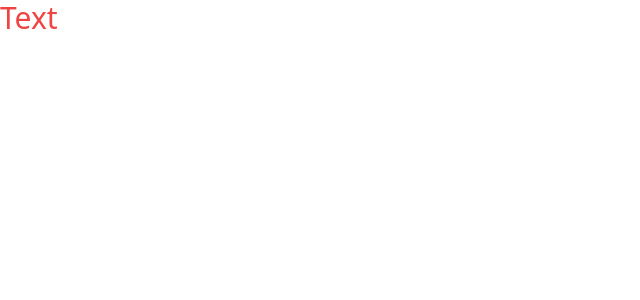
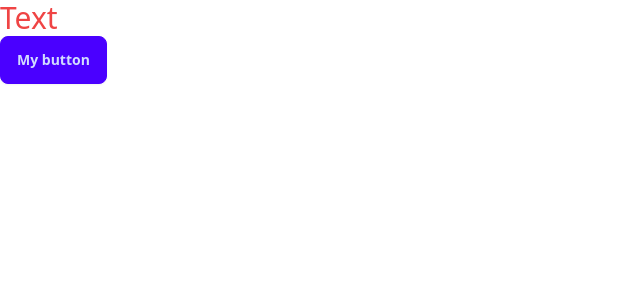
Before and after one commit to yanlimabarbosa/Chat-App, a React (Vite) app in the folder frontend/: page / in a window 1280 px wide. Shown: the top 300 px of the page, without its empty margins (0-640 px from the left). Built offline with nearby package versions, Linux system fonts and the light colour scheme.

Commit message:
feat: Add DaisyUI for styling
Adds DaisyUI to the project for improved styling capabilities.
This provides a set of pre-built components and utilities for faster and more consistent UI development.

```diff
--- a/frontend/package.json
+++ b/frontend/package.json
@@ -19,6 +19,7 @@
     "@types/react-dom": "^18.3.0",
     "@vitejs/plugin-react": "^4.3.2",
     "autoprefixer": "^10.4.20",
+    "daisyui": "^4.12.13",
     "eslint": "^9.11.1",
     "eslint-plugin-react-hooks": "^5.1.0-rc.0",
     "eslint-plugin-react-refresh": "^0.4.12",
--- a/frontend/src/App.tsx
+++ b/frontend/src/App.tsx
@@ -2,6 +2,7 @@
   return (
     <>
       <h1 className="text-3xl text-red-500">Text</h1>
+      <button className="btn btn-primary">My button</button>
     </>
   )
 }
--- a/frontend/tailwind.config.js
+++ b/frontend/tailwind.config.js
@@ -1,8 +1,10 @@
+import daisyui from "daisyui"
+
 /** @type {import('tailwindcss').Config} */
 export default {
   content: ["./index.html", "./src/**/*.{js,ts,jsx,tsx}"],
   theme: {
     extend: {},
   },
-  plugins: [],
+  plugins: [daisyui],
 }
```
Also changed, not shown: 1 other file (tests, documents, lock files or other folders).
